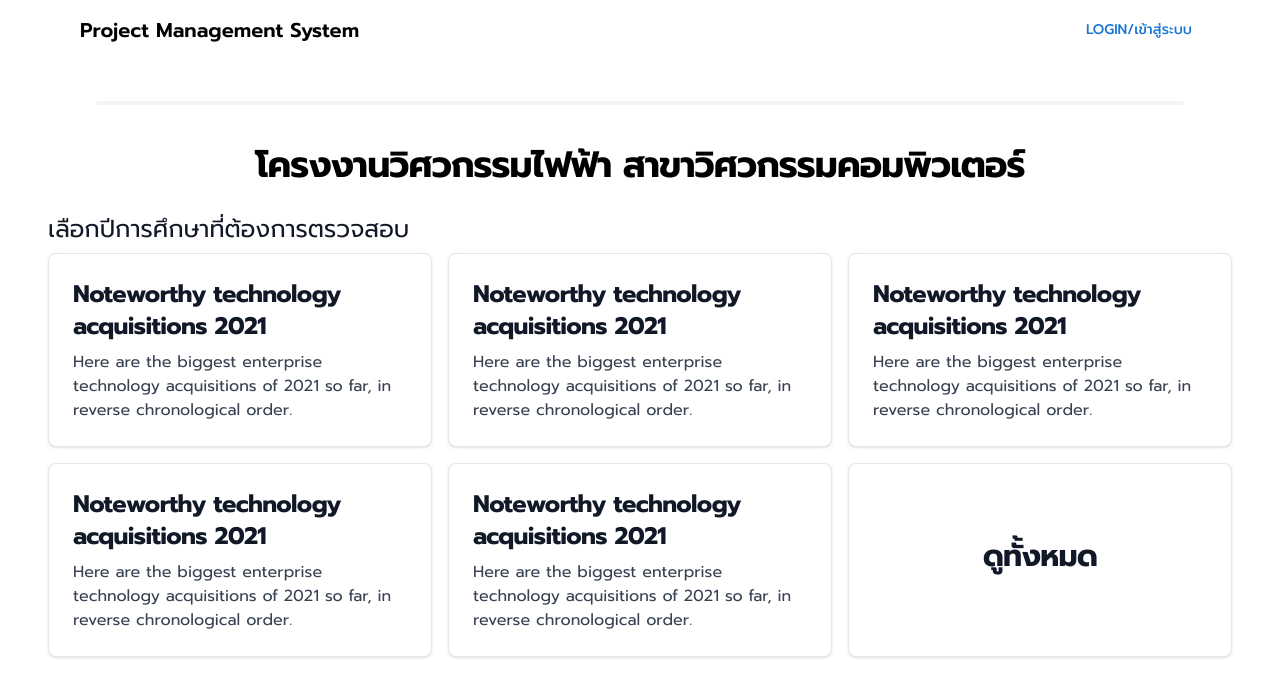
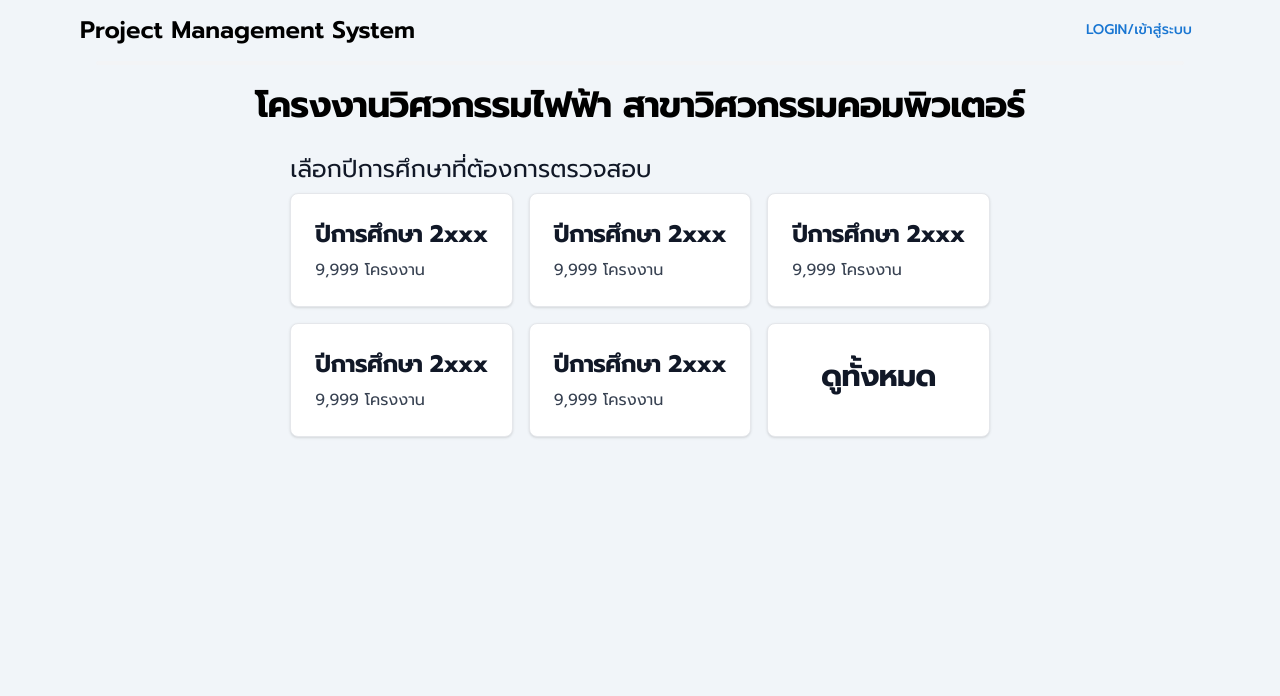
Before and after one commit to chakornpat-tn/ce-pms-frontend, a Next.js app: page / in a window 1280 px wide. Shown: the top 696 px of the page. Built offline with nearby package versions, Linux system fonts and the light colour scheme.

Commit message:
:memo: Added text to homepage

```diff
--- /dev/null
+++ b/src/app/[year]/page.tsx
@@ -0,0 +1,3 @@
+export default function Page({ params }: { params: { year: string } }) {
+    return <div>My Post: {params.year}</div>
+}
--- a/src/app/components/Cards/ProjCard/ProjCard.tsx
+++ b/src/app/components/Cards/ProjCard/ProjCard.tsx
@@ -7,8 +7,8 @@ type Props = {
 const ProjCard = ({path}:Props) => {
     return (
       <Link href={path} className="block max-w-sm p-6 bg-white border border-gray-200 rounded-lg shadow hover:bg-gray-100">
-        <h5 className="mb-2 text-2xl font-bold tracking-tight text-gray-900">Noteworthy technology acquisitions 2021</h5>
-        <p className="font-normal text-gray-700">Here are the biggest enterprise technology acquisitions of 2021 so far, in reverse chronological order.</p>
+        <h5 className="mb-2 text-2xl font-bold tracking-tight text-gray-900">ปีการศึกษา 2xxx</h5>
+        <p className="font-normal text-gray-700">9,999 โครงงาน</p>
       </Link>
     );
   }
--- a/src/app/components/Navbar/Navbar.tsx
+++ b/src/app/components/Navbar/Navbar.tsx
@@ -1,29 +1,25 @@
 import * as React from 'react';
-import AppBar from '@mui/material/AppBar';
-import Box from '@mui/material/Box';
-import Toolbar from '@mui/material/Toolbar';
-import Typography from '@mui/material/Typography';
+import Link from 'next/link'
 import Button from '@mui/material/Button';
-import IconButton from '@mui/material/IconButton';
-import MenuIcon from '@mui/icons-material/Menu';
 
 
 export default function Navbar() {
   return (
     <>
-    <nav className="flex justify-between items-center w-full top-0 px-20 py-3 ">
-      {/* <div className="flex justify-between mx-left-20 p-4 bg-red-500"> */}
-        <a href='/#' className="flex items-center space-x-3 rtl:space-x-reverse">
-        <span className="md:text-xl font-semibold whitespace-nowrap dark:text-primary1">Project Management System</span>
-        </a>
-      <div className="flex items-center rtl:space-x-reverse ml-auto">
-      <span className='md:text-sm'>
-      <Button className='text-primary2-400 bg-primary2-100'>Login/เข้าสู่ระบบ</Button>
+    <nav className="flex justify-between items-center w-full top-0  md:px-20 py-3 px-3 ">
+        <Link href='/#' className="flex items-center space-x-3 rtl:space-x-reverse">
+        <span className="md:text-2xl font-semibold whitespace-nowrap">Project Management System</span>
+        </Link>
+      <div className="flex max-w-20 max-h-20 md:max-w-52 md:max-h-32 items-center rtl:space-x-reverse ml-auto">
+      <span>
+      <Button className='text-primary2-400 bg-primary2-100 text-xs md:text-xl rounded-lg'>
+      <Link href='./login'>Login/เข้าสู่ระบบ
+      </Link>
+      </Button>
       </span>
       </div>
-      {/* </div> */}
     </nav>
-    <hr className="w-[85vw] h-1 mx-auto my-4 bg-gray-100 border-0 rounded md:my-10 dark:bg-gray-700"/>
+    <hr className="w-[85vw] h-1 mx-auto py-0 bg-gray-100 border-0 rounded dark:bg-gray-700"/>
     </>
   );
 }
--- a/src/app/page.tsx
+++ b/src/app/page.tsx
@@ -2,7 +2,7 @@ import {AllpjCard, ProjCard} from './components/Cards/ProjCard/ProjCard'
 import Navbar from './components/Navbar'
 export default function Home() {
   return (
-    <div>
+    <div className='bg-bg_primary min-h-screen'>
     <div>
       <Navbar/>
 
```
